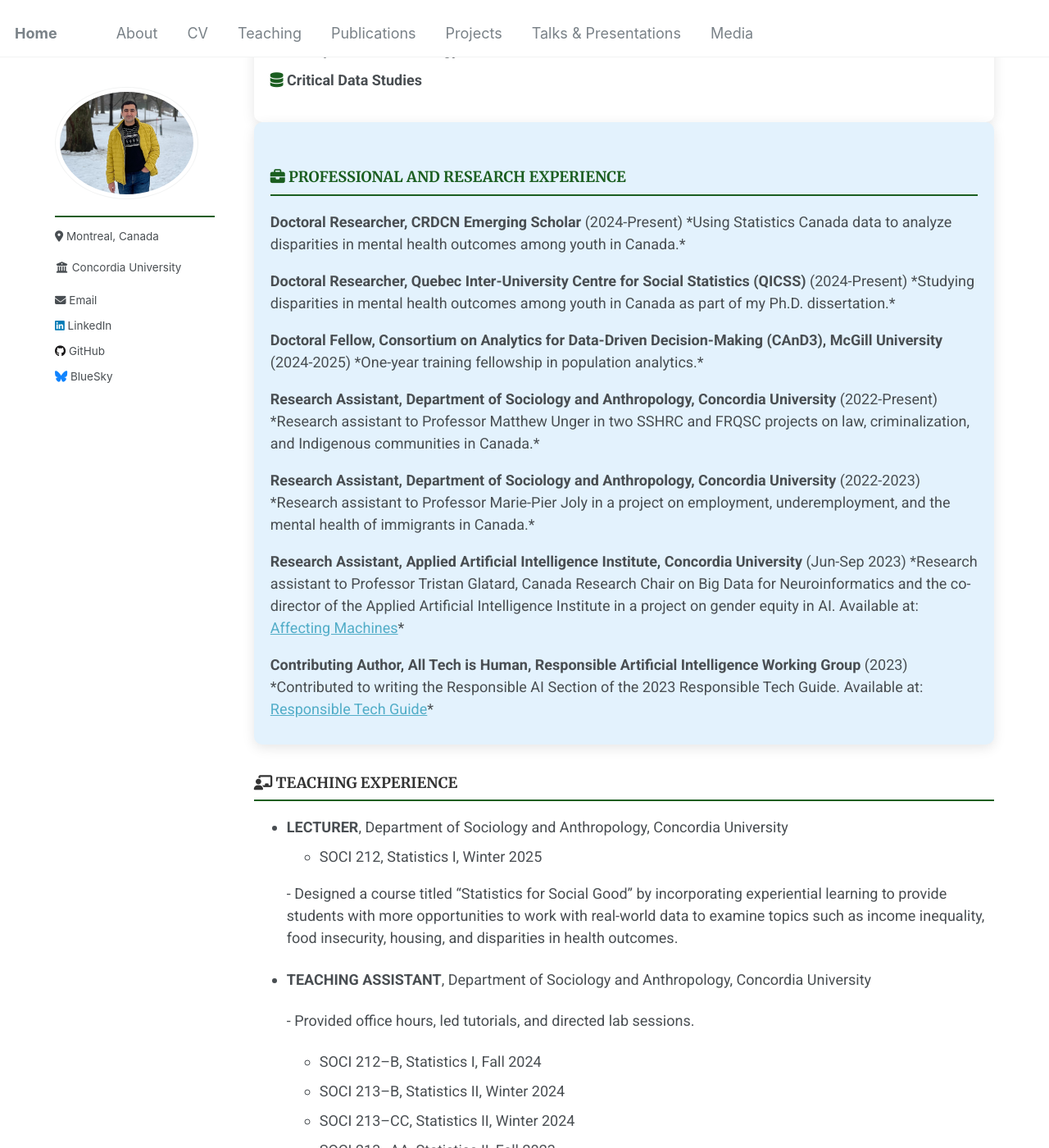
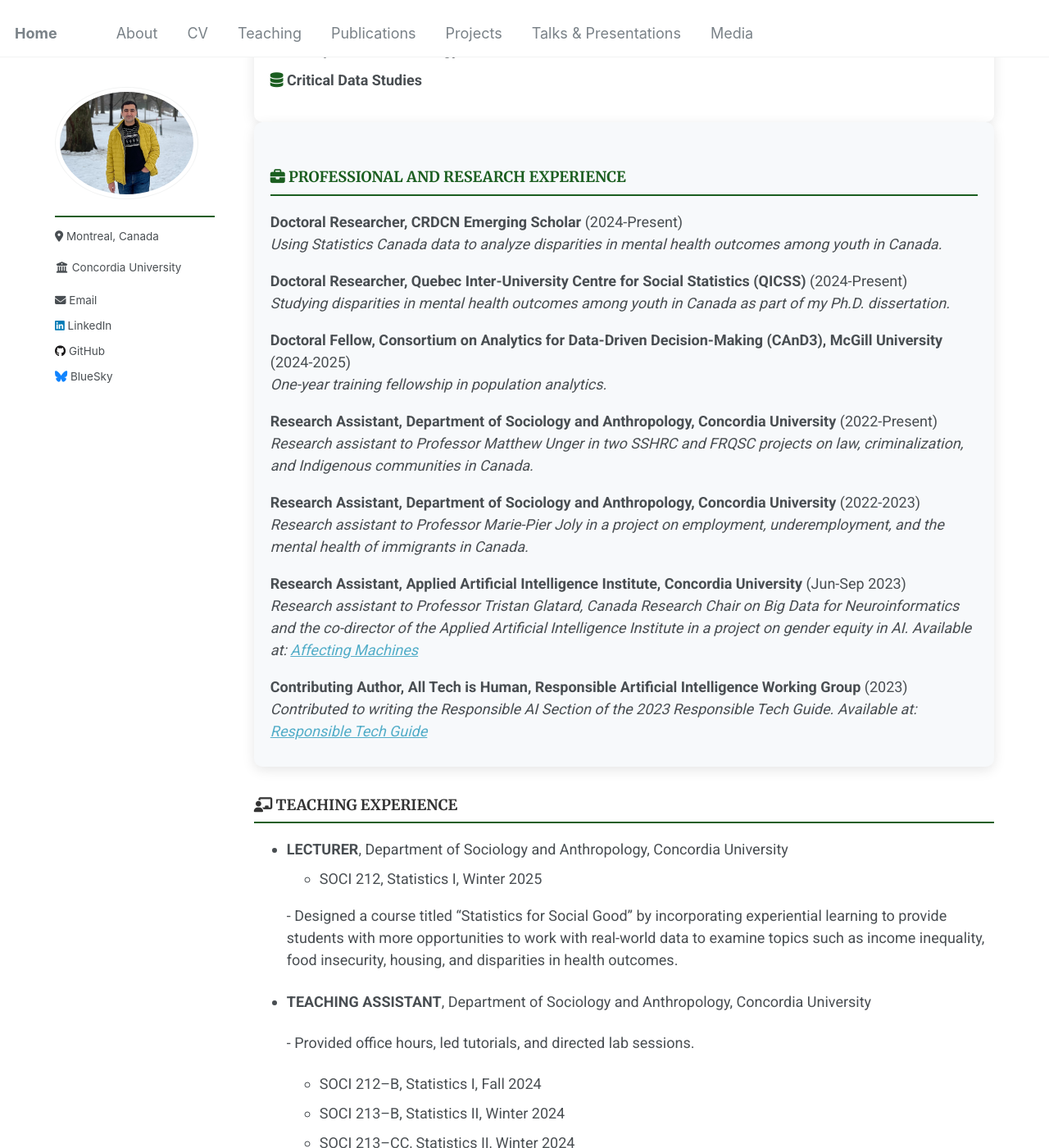
Before and after one commit to Mohsnmonji/mohsnmonji.github.io, a Jekyll site: the page built from _pages/Curriculum Vitae.md, in a window 1280 px wide and 1400 px high, scrolled down 897 px. Shown: the whole window at 82% size. Built offline with Jekyll 4.4.1, drawn with Linux system fonts in a browser that asks for light colours.

Commit message:
Update Curriculum Vitae.md

```diff
--- a/_pages/Curriculum Vitae.md
+++ b/_pages/Curriculum Vitae.md
@@ -66,35 +66,44 @@ redirect_from:
 </div>
 
 
-  <div style="border-radius: 10px; padding: 20px; background-color: #E3F2FD; box-shadow: 0px 4px 15px rgba(0, 0, 0, 0.1);">
-  <h3 style="font-weight: bold; color: #1B5E20;"><i class="fas fa-briefcase"></i> PROFESSIONAL AND RESEARCH EXPERIENCE</h3>
+  <div style="border-radius: 10px; padding: 20px; background-color: #f7f9fb; box-shadow: 0px 4px 15px rgba(0, 0, 0, 0.1);">
+  <h3 style="font-weight: bold; color: #1B5E20;">
+    <i class="fas fa-briefcase"></i> PROFESSIONAL AND RESEARCH EXPERIENCE
+  </h3>
 
-  <p style="margin-bottom: 10px;"><strong>Doctoral Researcher, CRDCN Emerging Scholar</strong> (2024-Present)
-    *Using Statistics Canada data to analyze disparities in mental health outcomes among youth in Canada.*
+  <p style="margin-bottom: 10px;">
+    <strong>Doctoral Researcher, CRDCN Emerging Scholar</strong> (2024-Present)
+    <br><em>Using Statistics Canada data to analyze disparities in mental health outcomes among youth in Canada.</em>
   </p>
 
-  <p style="margin-bottom: 10px;"><strong>Doctoral Researcher, Quebec Inter-University Centre for Social Statistics (QICSS)</strong> (2024-Present)
-    *Studying disparities in mental health outcomes among youth in Canada as part of my Ph.D. dissertation.*
+  <p style="margin-bottom: 10px;">
+    <strong>Doctoral Researcher, Quebec Inter-University Centre for Social Statistics (QICSS)</strong> (2024-Present)
+    <br><em>Studying disparities in mental health outcomes among youth in Canada as part of my Ph.D. dissertation.</em>
   </p>
 
-  <p style="margin-bottom: 10px;"><strong>Doctoral Fellow, Consortium on Analytics for Data-Driven Decision-Making (CAnD3), McGill University</strong> (2024-2025)
-    *One-year training fellowship in population analytics.*
+  <p style="margin-bottom: 10px;">
+    <strong>Doctoral Fellow, Consortium on Analytics for Data-Driven Decision-Making (CAnD3), McGill University</strong> (2024-2025)
+    <br><em>One-year training fellowship in population analytics.</em>
   </p>
 
-  <p style="margin-bottom: 10px;"><strong>Research Assistant, Department of Sociology and Anthropology, Concordia University</strong> (2022-Present)
-    *Research assistant to Professor Matthew Unger in two SSHRC and FRQSC projects on law, criminalization, and Indigenous communities in Canada.*
+  <p style="margin-bottom: 10px;">
+    <strong>Research Assistant, Department of Sociology and Anthropology, Concordia University</strong> (2022-Present)
+    <br><em>Research assistant to Professor Matthew Unger in two SSHRC and FRQSC projects on law, criminalization, and Indigenous communities in Canada.</em>
   </p>
 
-  <p style="margin-bottom: 10px;"><strong>Research Assistant, Department of Sociology and Anthropology, Concordia University</strong> (2022-2023)
-    *Research assistant to Professor Marie-Pier Joly in a project on employment, underemployment, and the mental health of immigrants in Canada.*
+  <p style="margin-bottom: 10px;">
+    <strong>Research Assistant, Department of Sociology and Anthropology, Concordia University</strong> (2022-2023)
+    <br><em>Research assistant to Professor Marie-Pier Joly in a project on employment, underemployment, and the mental health of immigrants in Canada.</em>
   </p>
 
-  <p style="margin-bottom: 10px;"><strong>Research Assistant, Applied Artificial Intelligence Institute, Concordia University</strong> (Jun-Sep 2023)
-    *Research assistant to Professor Tristan Glatard, Canada Research Chair on Big Data for Neuroinformatics and the co-director of the Applied Artificial Intelligence Institute in a project on gender equity in AI. Available at: <a href="https://affectingmachines.net/">Affecting Machines</a>*
+  <p style="margin-bottom: 10px;">
+    <strong>Research Assistant, Applied Artificial Intelligence Institute, Concordia University</strong> (Jun-Sep 2023)
+    <br><em>Research assistant to Professor Tristan Glatard, Canada Research Chair on Big Data for Neuroinformatics and the co-director of the Applied Artificial Intelligence Institute in a project on gender equity in AI. Available at: <a href="https://affectingmachines.net/">Affecting Machines</a></em>
   </p>
 
-  <p style="margin-bottom: 10px;"><strong>Contributing Author, All Tech is Human, Responsible Artificial Intelligence Working Group</strong> (2023)
-    *Contributed to writing the Responsible AI Section of the 2023 Responsible Tech Guide. Available at: <a href="https://alltechishuman.org/responsible-tech-guide">Responsible Tech Guide</a>*
+  <p style="margin-bottom: 10px;">
+    <strong>Contributing Author, All Tech is Human, Responsible Artificial Intelligence Working Group</strong> (2023)
+    <br><em>Contributed to writing the Responsible AI Section of the 2023 Responsible Tech Guide. Available at: <a href="https://alltechishuman.org/responsible-tech-guide">Responsible Tech Guide</a></em>
   </p>
 </div>
 
```
